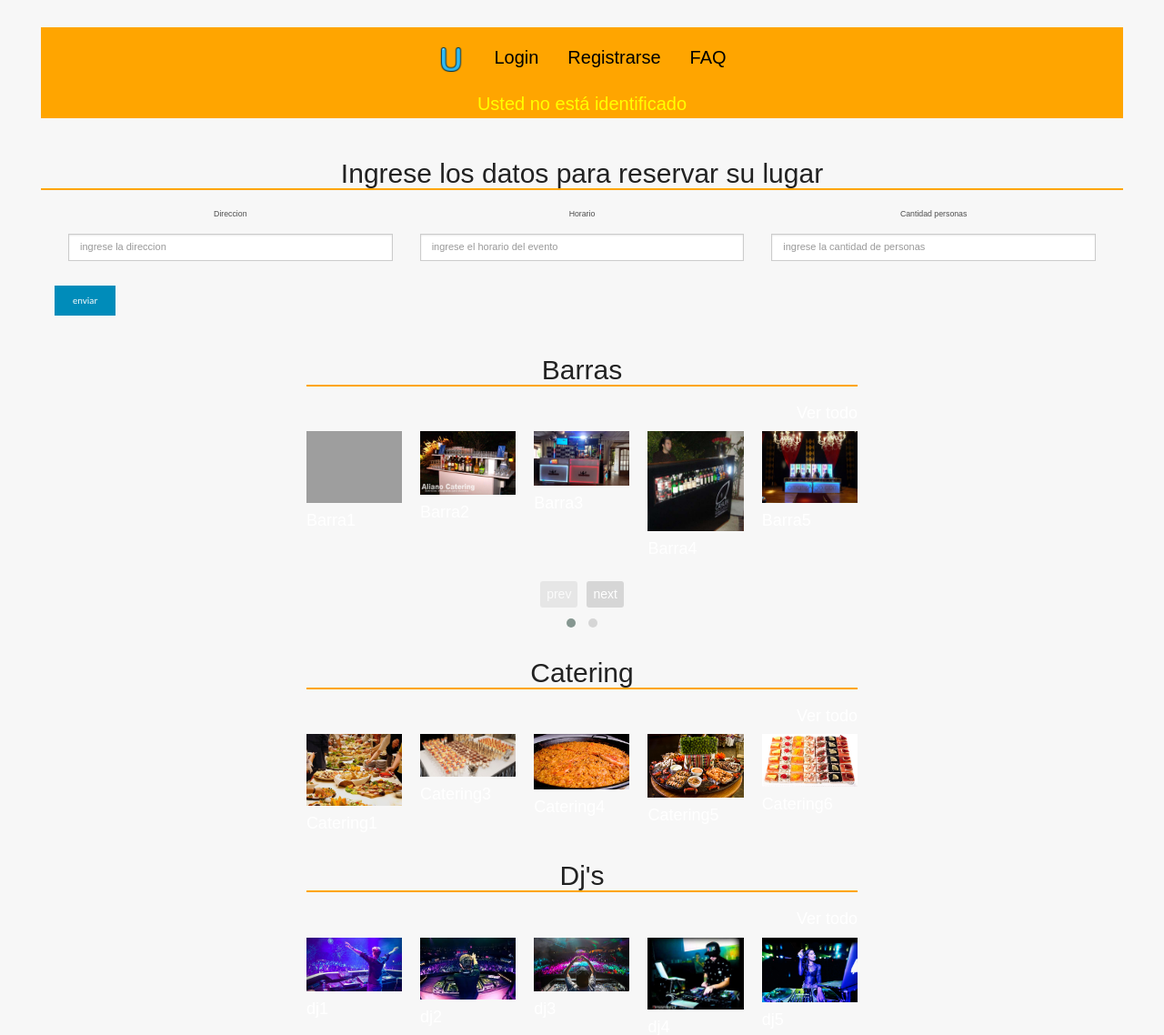
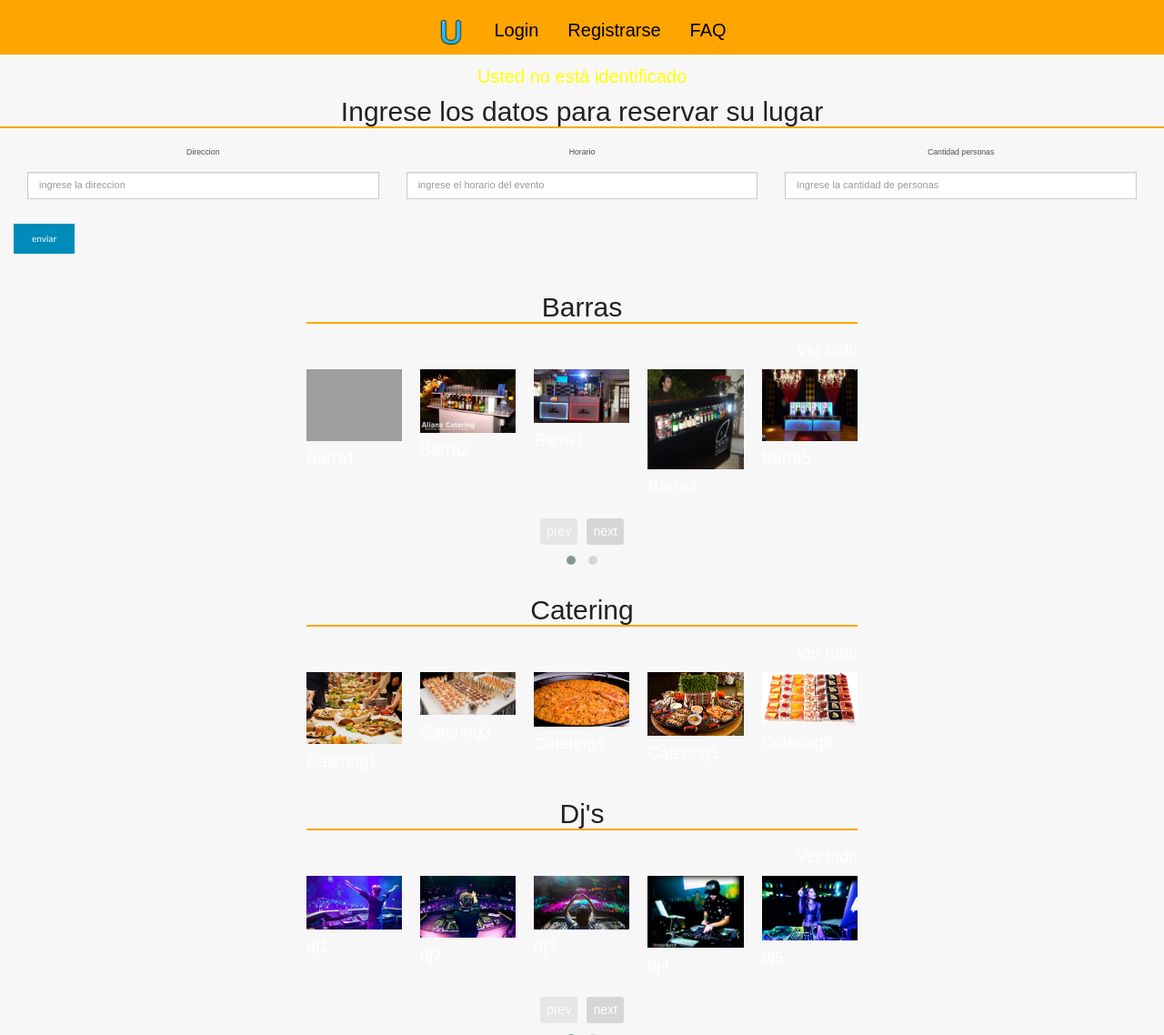
Before and after one commit to sashasier/Utile, a PHP site: page /home.php in a window 1280 px wide. Shown: the top 1138 px of the page at 91% size. Run offline with PHP 8.4, Linux system fonts and the light colour scheme; some libraries are stand-ins or nearby versions; grey boxes are pictures that could not be loaded.

Commit message:
Cambio css

```diff
--- a/css/style.css
+++ b/css/style.css
@@ -28,6 +28,10 @@ a {
 }
 .container{
   width: 100%;
+  margin-right: 0;
+ margin-left: 0;
+ padding-left: 0px;
+ padding-right: 0px;
 }
 
 .footer{
@@ -56,7 +60,7 @@ a {
   width: 100% !important;
   vertical-align: middle !important;
   background-color: orange;
-  height: 100px;
+  height: 60px;
   text-align: center;
 
 }
--- a/css/style01.css
+++ b/css/style01.css
@@ -1,5 +1,4 @@
 body {
-	padding: 30px;
 	font-family: Arial, Sans-serif;
 	font-size: 20px;
 }
```
